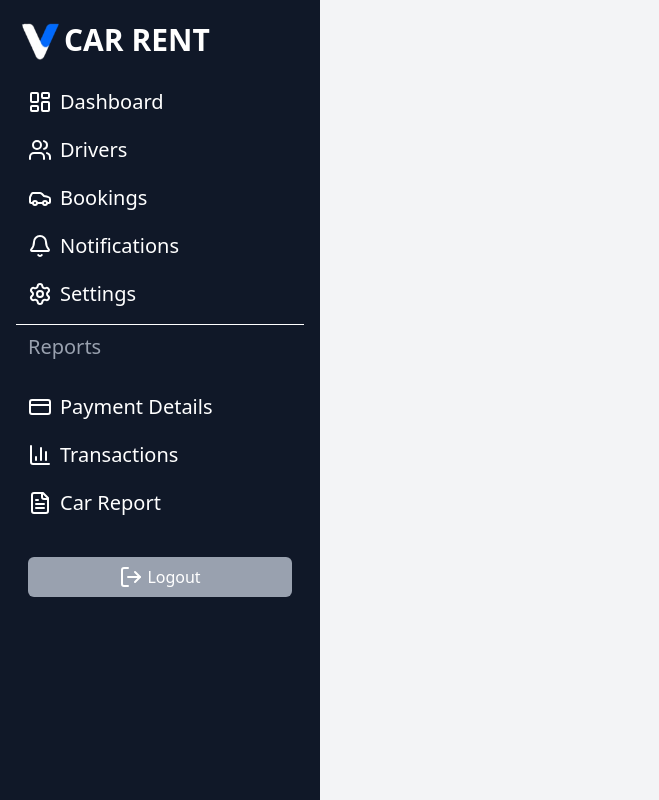
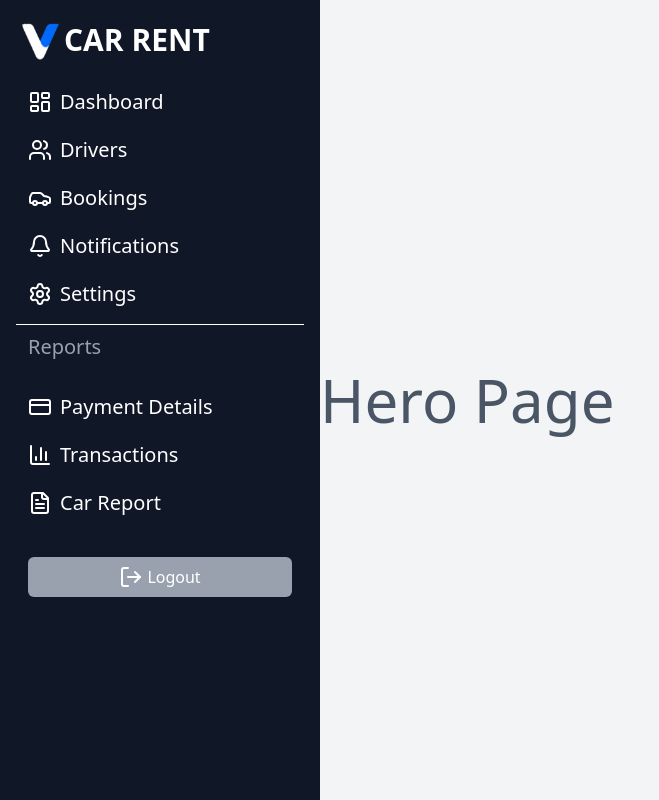
Before and after one commit to SurajCh6613/gloomshine-dashboard, a React (Vite) app: page / in a window 1280 px wide. Shown: the whole page, without its empty margins (0-659 px from the left). Built offline with nearby package versions, Linux system fonts and the light colour scheme.

Commit message:
Hero Page

```diff
--- a/src/App.jsx
+++ b/src/App.jsx
@@ -3,11 +3,13 @@ import { Routes, Route } from "react-router-dom";
 import Home from "./pages/Home";
 import NotFound from "./components/NotFound";
 import Dashboard from "./pages/Dashboard";
+import Hero from "./components/Hero";
 
 export default function App() {
   return (
     <Routes>
       <Route path="/" element={<Home />}>
+        <Route path="/" element={<Hero />} />
         <Route path="/dashboard" element={<Dashboard />} />
         <Route path="*" element={<NotFound />} />
       </Route>
--- /dev/null
+++ b/src/components/Hero.jsx
@@ -0,0 +1,9 @@
+import React from 'react'
+
+const Hero = () => {
+  return (
+    <div className='flex min-h-screen justify-center items-center text-3xl lg:text-6xl text-gray-600'>Hero Page </div>
+  )
+}
+
+export default Hero
```
